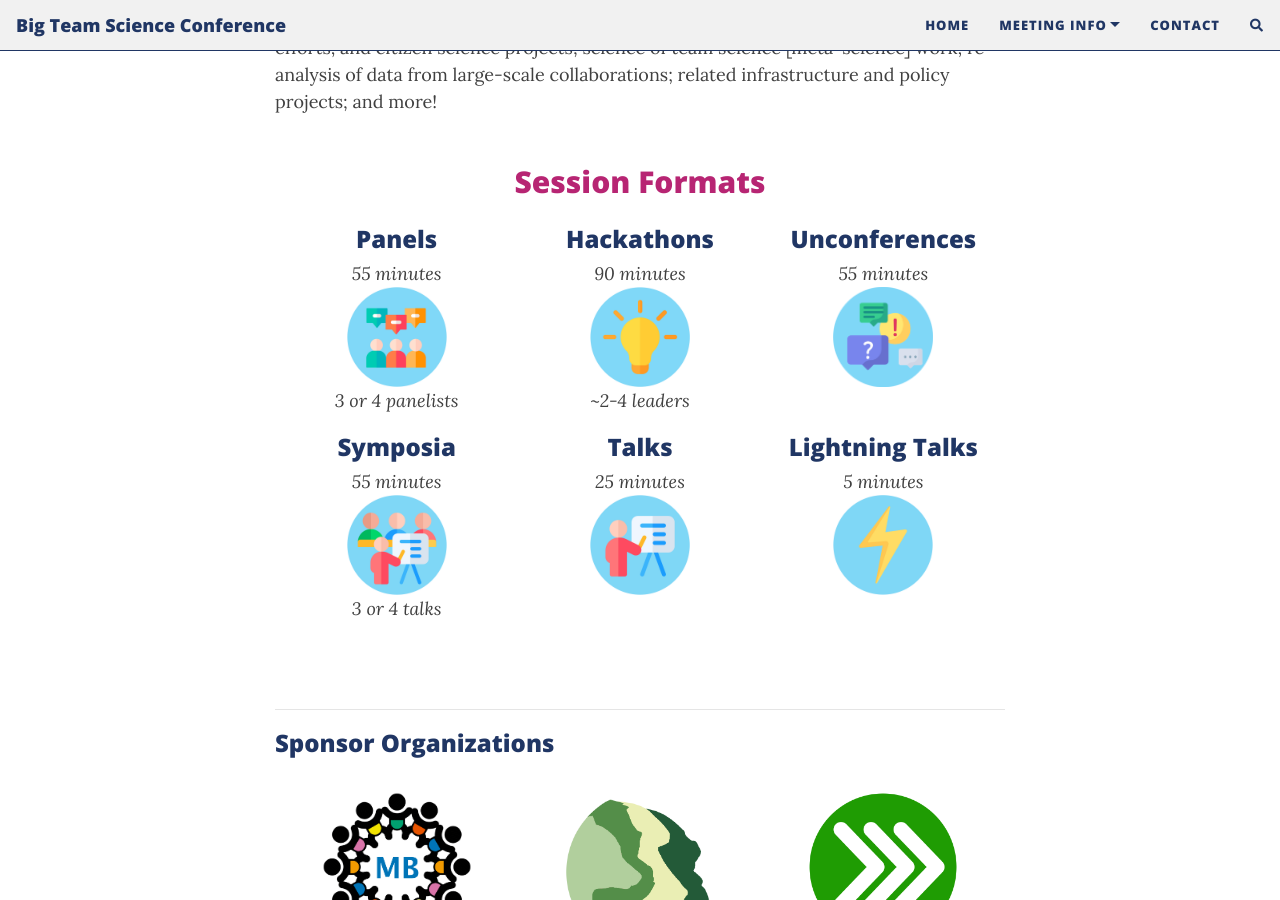
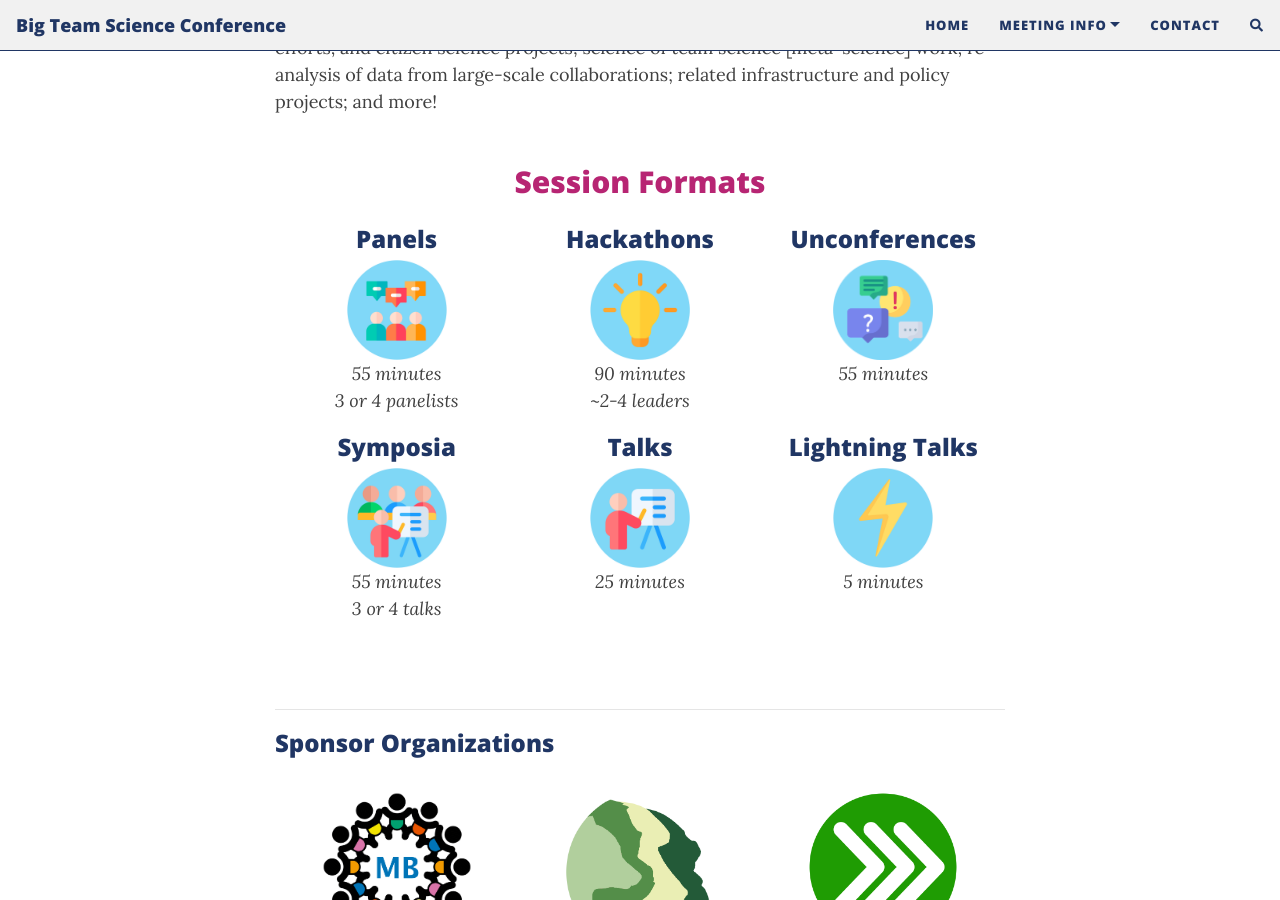
Before and after one commit to bigteamscienceconference/bigteamscienceconference.github.io, a Jekyll site: the page built from index.md, in a window 1280 px wide and 900 px high, scrolled down 1379 px. Built offline with Jekyll 4.4.1, drawn with Linux system fonts in a browser that asks for light colours; nearby versions of some CDN libraries; comment, search, counter and statistics services are not loaded.

Commit message:
Update index.md

```diff
--- a/index.md
+++ b/index.md
@@ -160,38 +160,38 @@ The conference will feature symposia, panel sessions, hackathons, talks, and unc
     <div class="row justify-content-around">
       <div class="col-sm-4 col-xs-6" align="center">
         <h3>Panels</h3>
+        <img src="/assets/img/panel.png" alt="panel" width="100" height="100"><br>
         <i>55 minutes</i><br>
-        <img src="/assets/img/panel.png" alt="panel" width="100" height="100"><br>
         <i>3 or 4 panelists</i><br>
       </div>
       <div class="col-sm-4 col-xs-6" align="center">
         <h3>Hackathons</h3>
+        <img src="/assets/img/hackathon.png" alt="hackathon" width="100" height="100"><br>
         <i>90 minutes</i><br>
-        <img src="/assets/img/hackathon.png" alt="hackathon" width="100" height="100"><br>
         <i>~2-4 leaders</i><br>
       </div>
       <div class="col-sm-4 col-xs-6" align="center">
         <h3>Unconferences</h3>
+        <img src="/assets/img/unconference.png" alt="unconferences" width="100" height="100"><br>
         <i>55 minutes</i><br>
-        <img src="/assets/img/unconference.png" alt="unconferences" width="100" height="100"><br>
       </div>
     </div>
     <div class="row justify-content-around">
       <div class="col-sm-4 col-xs-6" align="center">
         <h3>Symposia</h3>
+        <img src="/assets/img/symposium.png" alt="symposium" width="100" height="100"><br>
         <i>55 minutes</i><br>
-        <img src="/assets/img/symposium.png" alt="symposium" width="100" height="100"><br>
         <i>3 or 4 talks</i> <br>
       </div>
       <div class="col-sm-4 col-xs-6" align="center">
         <h3>Talks</h3>
+        <img src="/assets/img/talk.png" alt="talk" width="100" height="100"><br>
         <i>25 minutes</i><br>
-        <img src="/assets/img/talk.png" alt="talk" width="100" height="100"><br>
       </div>
       <div class="col-sm-4 col-xs-6" align="center">
         <h3>Lightning Talks</h3>
+        <img src="/assets/img/lightning.png" alt="lightning talk" width="100" height="100"><br>
         <i>5 minutes</i><br>
-        <img src="/assets/img/lightning.png" alt="lightning talk" width="100" height="100"><br>
       </div>
     </div>
     <div class="col-sm-12">
```
